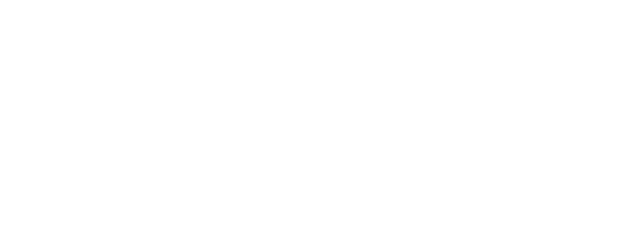
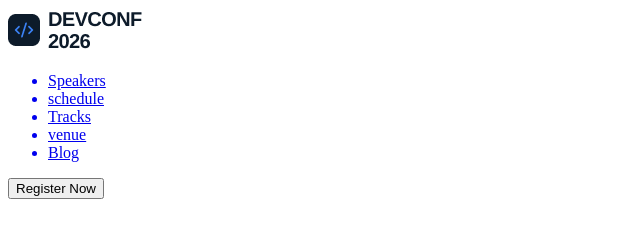
Before and after one commit to Nabil-Ahmed13/assignment-1, a plain HTML site: page index.html in a window 1280 px wide. Shown: the whole page, without its empty margins (0-640 px from the left). Drawn offline with Linux system fonts and the light colour scheme.

Commit message:
added nav bar

```diff
--- a/index.html
+++ b/index.html
@@ -1,11 +1,23 @@
-<!DOCTYPE html>
+<!doctype html>
 <html lang="en">
-<head>
-    <meta charset="UTF-8">
-    <meta name="viewport" content="width=device-width, initial-scale=1.0">
-    <title>Document</title>
-</head>
-<body>
-
-</body>
+  <head>
+    <meta charset="UTF-8" />
+    <meta name="viewport" content="width=device-width, initial-scale=1.0" />
+    <title>DEVCONF-2026</title>
+  </head>
+  <body>
+    <header>
+      <img src="./assets/logo.png" alt="logo" />
+      <nav>
+        <ul>
+          <a href="#"><li>Speakers</li></a>
+          <a href="#"><li>schedule</li></a>
+          <a href="#"><li>Tracks</li></a>
+          <a href="#"><li>venue</li></a>
+          <a href="#"><li>Blog</li></a>
+        </ul>
+        <a href="#"><button>Register Now</button></a>
+      </nav>
+    </header>
+  </body>
 </html>
```
Also changed, not shown: assets/andrej.png (added), assets/banner.jpg (added), assets/demis.png (added), assets/footer-logo.png (added), assets/gary.png (added), assets/logo-mini.png (added), assets/logo.png (added), assets/mustafa.png (added).
